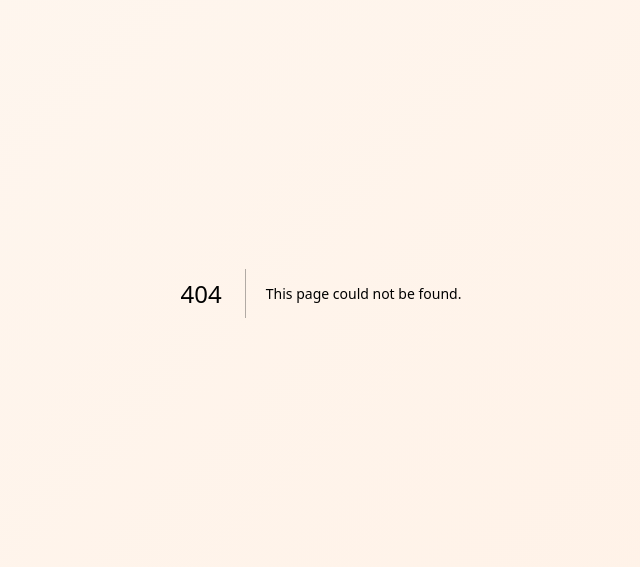
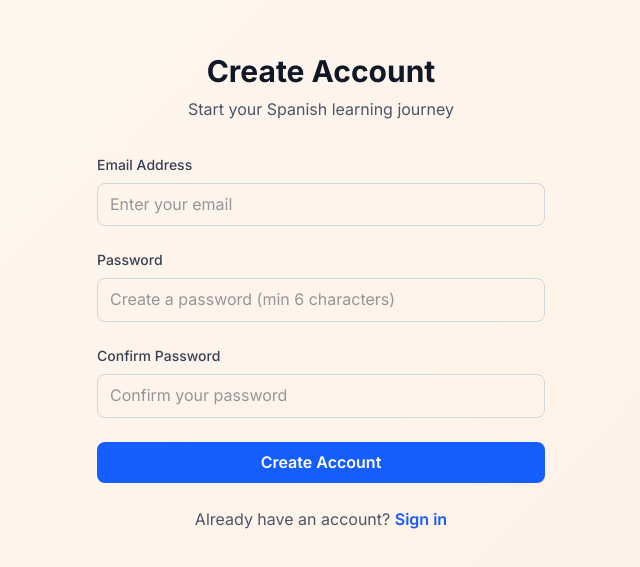
Before and after one commit to Shabi477/riveting-reads, a Next.js app in the folder frontend/: page /signup in a window 1280 px wide. Before the commit this address had no page. Shown: the part 107-674 px from the top of the page, without its empty margins (319-959 px from the left). Built offline with nearby package versions, Linux system fonts and the light colour scheme.

Commit message:
Add frontend/src/app/signup/page.tsx

```diff
--- /dev/null
+++ b/frontend/src/app/signup/page.tsx
@@ -0,0 +1,128 @@
+'use client';
+
+import { useState } from 'react';
+import { useRouter } from 'next/navigation';
+import Link from 'next/link';
+import { api } from '@/lib/api';
+
+export default function SignupPage() {
+  const [email, setEmail] = useState('');
+  const [password, setPassword] = useState('');
+  const [confirmPassword, setConfirmPassword] = useState('');
+  const [isLoading, setIsLoading] = useState(false);
+  const [error, setError] = useState('');
+  const router = useRouter();
+
+  const handleSubmit = async (e: React.FormEvent) => {
+    e.preventDefault();
+    setError('');
+
+    if (password !== confirmPassword) {
+      setError('Passwords do not match');
+      return;
+    }
+
+    if (password.length < 6) {
+      setError('Password must be at least 6 characters');
+      return;
+    }
+
+    setIsLoading(true);
+
+    try {
+      const result = await api.signup({ email, password });
+
+      if (result.message === 'Account created successfully') {
+        router.push('/library');
+      } else {
+        setError(result.message || 'Account creation failed');
+      }
+    } catch (error) {
+      setError('An error occurred. Please try again.');
+    } finally {
+      setIsLoading(false);
+    }
+  };
+
+  return (
+    <div className="flex min-h-screen items-center justify-center px-4">
+      <div className="w-full max-w-md">
+        <div className="text-center mb-8">
+          <h1 className="text-3xl font-bold text-gray-900">Create Account</h1>
+          <p className="text-gray-600 mt-2">Start your Spanish learning journey</p>
+        </div>
+
+        <form onSubmit={handleSubmit} className="space-y-6">
+          {error && (
+            <div className="bg-red-50 border border-red-200 text-red-600 px-4 py-3 rounded-lg">
+              {error}
+            </div>
+          )}
+
+          <div>
+            <label htmlFor="email" className="block text-sm font-medium text-gray-700 mb-2">
+              Email Address
+            </label>
+            <input
+              id="email"
+              type="email"
+              value={email}
+              onChange={(e) => setEmail(e.target.value)}
+              required
+              className="w-full px-3 py-2 border border-gray-300 rounded-lg focus:outline-none focus:ring-2 focus:ring-blue-500 focus:border-transparent"
+              placeholder="Enter your email"
+            />
+          </div>
+
+          <div>
+            <label htmlFor="password" className="block text-sm font-medium text-gray-700 mb-2">
+              Password
+            </label>
+            <input
+              id="password"
+              type="password"
+              value={password}
+              onChange={(e) => setPassword(e.target.value)}
+              required
+              minLength={6}
+              className="w-full px-3 py-2 border border-gray-300 rounded-lg focus:outline-none focus:ring-2 focus:ring-blue-500 focus:border-transparent"
+              placeholder="Create a password (min 6 characters)"
+            />
+          </div>
+
+          <div>
+            <label htmlFor="confirmPassword" className="block text-sm font-medium text-gray-700 mb-2">
+              Confirm Password
+            </label>
+            <input
+              id="confirmPassword"
+              type="password"
+              value={confirmPassword}
+              onChange={(e) => setConfirmPassword(e.target.value)}
+              required
+              className="w-full px-3 py-2 border border-gray-300 rounded-lg focus:outline-none focus:ring-2 focus:ring-blue-500 focus:border-transparent"
+              placeholder="Confirm your password"
+            />
+          </div>
+
+          <button
+            type="submit"
+            disabled={isLoading}
+            className="w-full bg-blue-600 text-white py-2 px-4 rounded-lg font-semibold hover:bg-blue-700 focus:outline-none focus:ring-2 focus:ring-blue-500 focus:ring-offset-2 disabled:opacity-50 disabled:cursor-not-allowed"
+          >
+            {isLoading ? 'Creating Account...' : 'Create Account'}
+          </button>
+        </form>
+
+        <div className="text-center mt-6">
+          <p className="text-gray-600">
+            Already have an account?{' '}
+            <Link href="/login" className="text-blue-600 hover:text-blue-700 font-semibold">
+              Sign in
+            </Link>
+          </p>
+        </div>
+      </div>
+    </div>
+  );
+}
```
